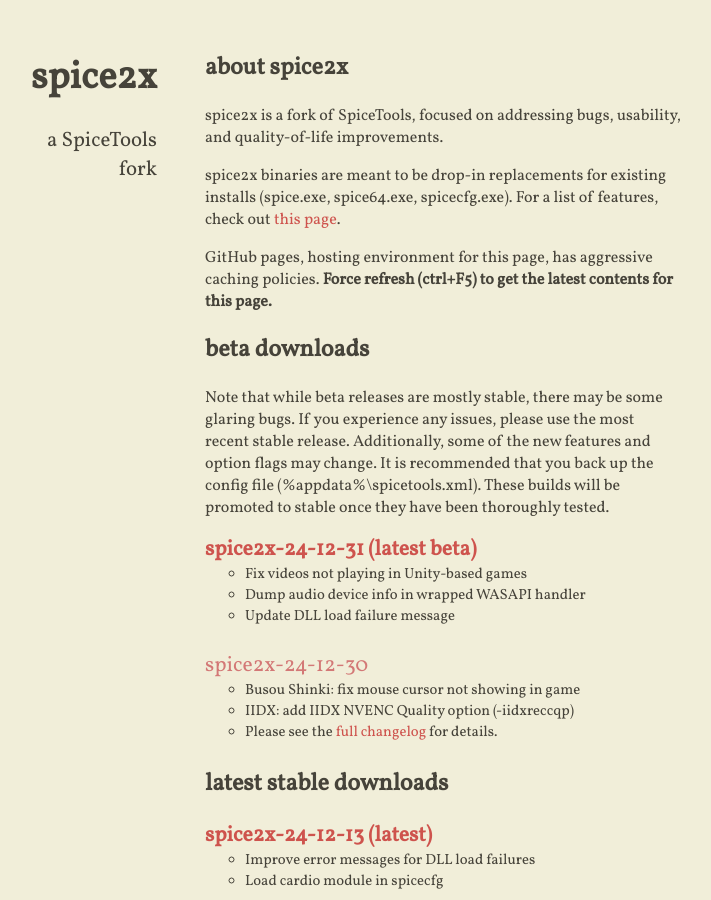
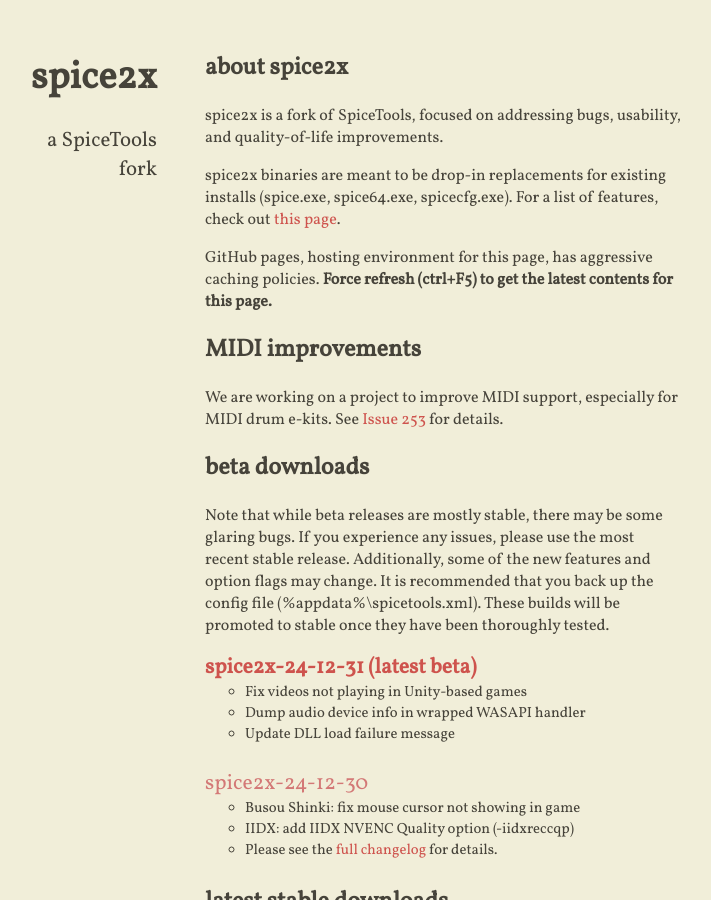
Before and after one commit to spice2x/spice2x.github.io, a Jekyll site: the page built from docs/index.html, in a window 1280 px wide and 900 px high. Shown: the whole window, without its empty margins (299-1010 px from the left). Built offline with Jekyll 4.4.1, drawn with Linux system fonts in a browser that asks for light colours; nearby versions of some CDN libraries.

Commit message:
midi project

```diff
--- a/docs/_includes/content.html
+++ b/docs/_includes/content.html
@@ -8,6 +8,13 @@
 <p>GitHub pages, hosting environment for this page, has aggressive caching policies.
 <strong>Force refresh (ctrl+F5) to get the latest contents for this page.
 </strong></p>
+
+<h2>MIDI improvements</h2>
+
+<p>
+  We are working on a project to improve MIDI support, especially for MIDI drum e-kits.
+  See <a href="https://github.com/spice2x/spice2x.github.io/issues/253">Issue 253</a> for details.
+</p>
 
 <h2>beta downloads</h2>
 
```
